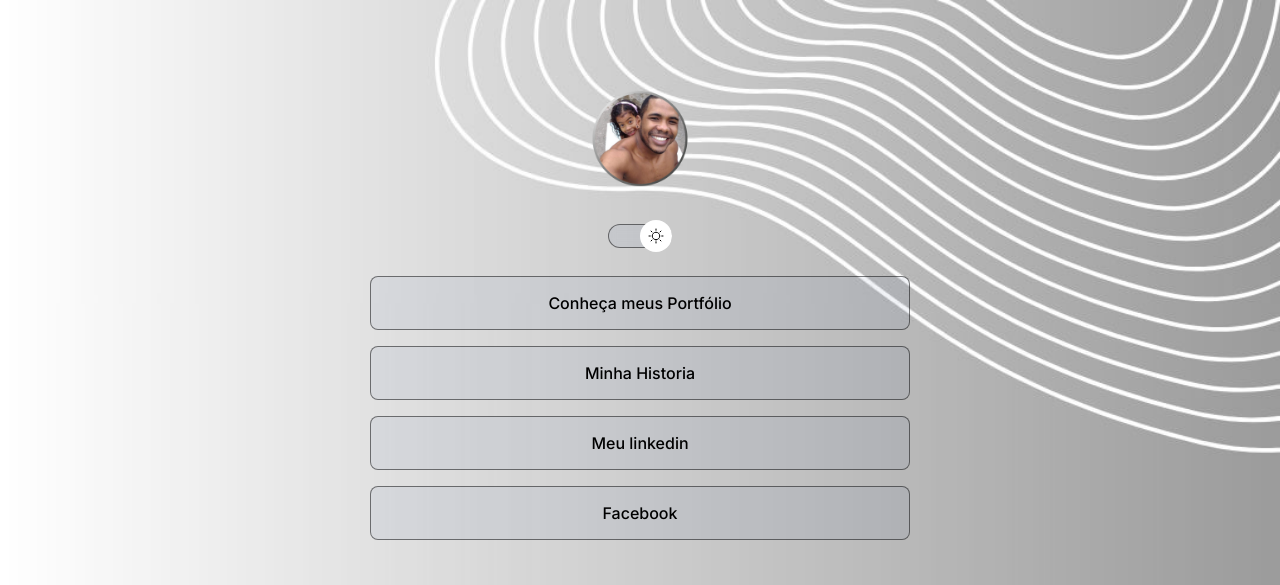
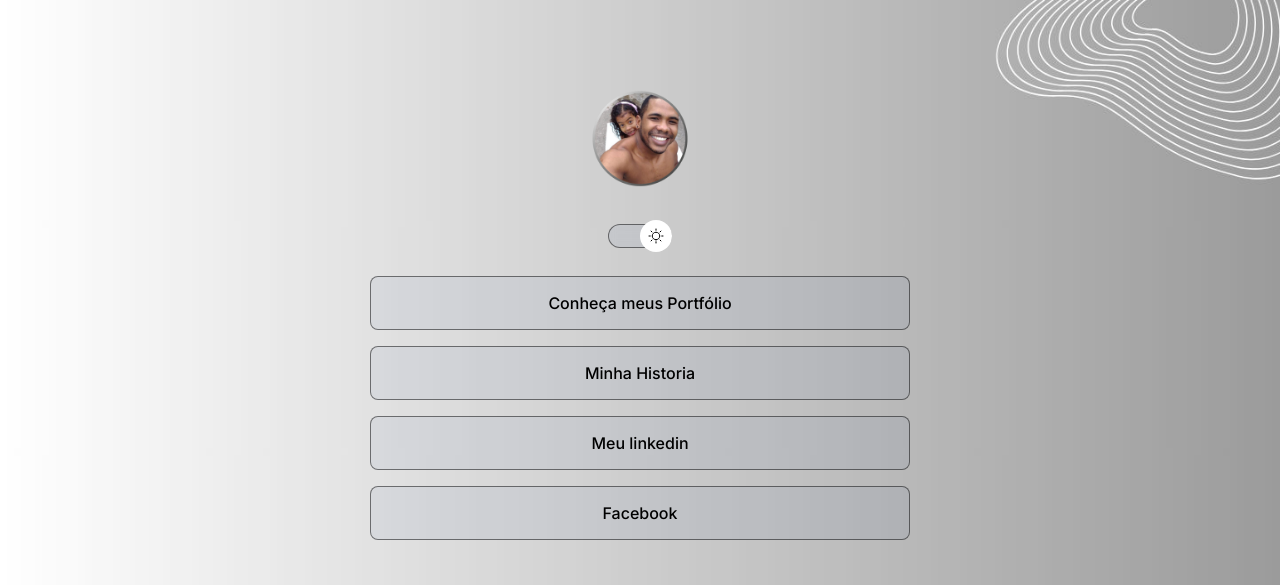
Before and after one commit to CARLOSPMD/agregador-de-links, a plain HTML site: page assets/index.html in a window 1280 px wide. Shown: the top 585 px of the page. Drawn offline with nearby package versions, Linux system fonts and the light colour scheme.

Commit message:
chenge backgroud based on media queries

```diff
--- a/assets/stylo.css
+++ b/assets/stylo.css
@@ -175,3 +175,14 @@ footer {
   font-size: 12px;
 
 }
+
+@media (min-width: 700px){
+  :root {
+    --bg-url: url(./desctop.img.jpg);
+  }
+
+  .ligth {
+    --bg-url: url(./desctop.ligth.img.jpg);
+  }
+
+}
```
Also changed, not shown: assets/desctop.img.jpg (added), assets/desctop.ligth.img.jpg (added).
